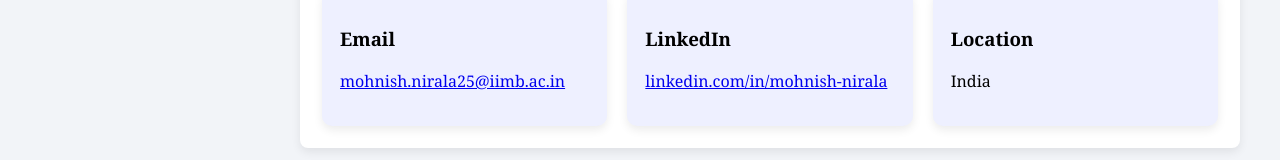
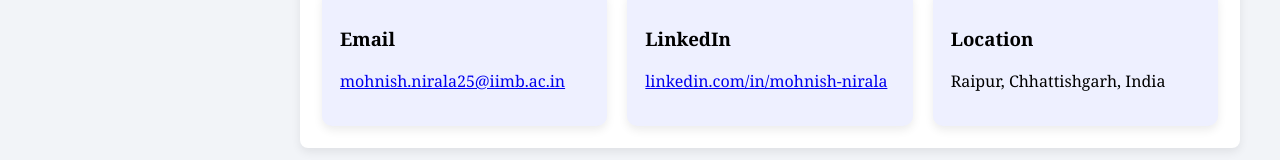
Before and after one commit to MohnishIIMB/Mohnish-Nirala, a plain HTML site: page index.html in a window 1280 px wide. Shown: the part 4058-4218 px from the top of the page. Drawn offline with Linux system fonts and the light colour scheme.

Commit message:
Refactor HTML structure and styles for portfolio

```diff
--- a/index.html
+++ b/index.html
@@ -618,7 +618,7 @@
 
 <div class="contact-box">
 <h3>Location</h3>
-<p>India</p>
+<p>Raipur, Chhattishgarh, India</p>
 </div>
 
 </div>
```
